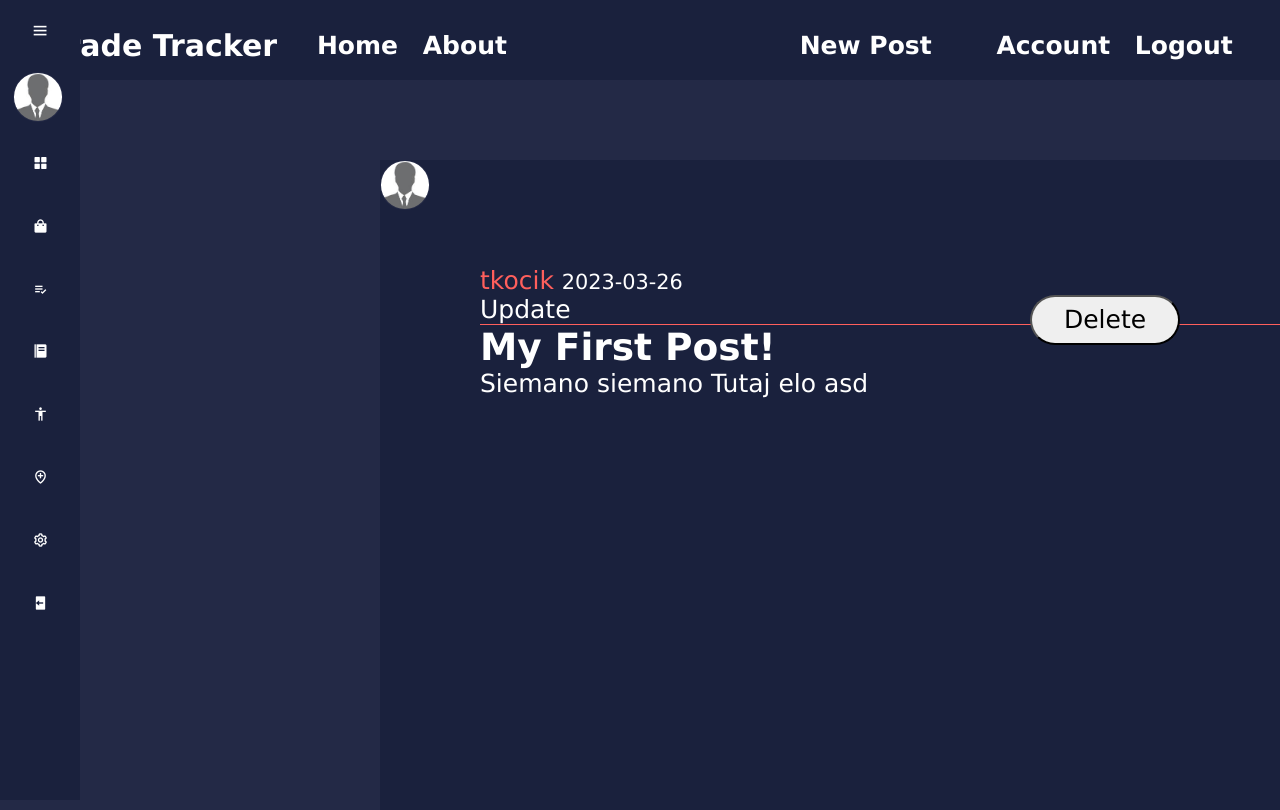
After one commit to Pleeys/TradeTracker, a Flask app: page /post/1 in a window 1280 px wide. The commit adds this page. Run offline with Flask 2, Linux system fonts and the light colour scheme; a user stored in the database is signed in; data comes from the database, SQL or seed files in the repository; both versions use the stored data as it was after the commit.

Commit message:
Create and update posts

```diff
--- a/tradetracker/forms.py
+++ b/tradetracker/forms.py
@@ -61,5 +61,5 @@
 
 class PostForm(FlaskForm):
     title = StringField('Title', validators=[DataRequired()])
-    content = TextAreaField('Content',validators=[DataRequired()])
+    content = TextAreaField('Content', validators=[DataRequired()])
     submit = SubmitField('Post')
--- a/tradetracker/routes.py
+++ b/tradetracker/routes.py
@@ -1,30 +1,16 @@
 import os
 import secrets
 from PIL import Image
-from flask import render_template, url_for, flash, redirect, request
+from flask import render_template, url_for, flash, redirect, request, abort
 from tradetracker import app, db, bcrypt
-from tradetracker.forms import RegistrationForm, LoginForm, UpdateAccountForm
+from tradetracker.forms import RegistrationForm, LoginForm, UpdateAccountForm, PostForm
 from tradetracker.models import User, Post
 from flask_login import login_user, current_user, logout_user, login_required
 
-
-posts = [
-    {
-    'author': 'Corey Schafter',
-    'title': 'Blog Post 1',
-    'content': 'First post content',
-    'date_posted': 'April 20, 2018'
-    },
-    {
-    'author': 'Jane Doe',
-    'title': 'Blog Post 2',
-    'content': 'Second post content',
-    'date_posted': 'April 21, 2018'
-    }
-]
 @app.route('/')
 @app.route('/home')
 def home():
+    posts = Post.query.all()
     return render_template('home.html',posts=posts)
 
 @app.route('/about')
@@ -107,7 +93,38 @@
     image_file = url_for('static', filename='profile_pics/' + current_user.image_file)
     return render_template('account.html', title='Account', image_file=image_file, form=form)
 
-@app.rout("/post/new")
+@app.route("/post/new", methods=['GET', 'POST'])
 @login_required
 def new_post():
-    return render_template('create_post.html', title='New Post')
+    form = PostForm()
+    if form.validate_on_submit():
+        post = Post(title=form.title.data, content=form.content.data, author=current_user)
+        db.session.add(post)
+        db.session.commit()
+        flash('Your post has been created!', 'success')
+        return redirect(url_for('home'))
+    return render_template('create_post.html', title='New Post', form=form, legend='New Post')
+
+@app.route("/post/<int:post_id>")
+def post(post_id):
+    post = Post.query.get_or_404(post_id)
+    return render_template('post.html', title=post.title, post=post)
+
+
+@app.route("/post/<int:post_id>/update", methods=['GET', 'POST'])
+@login_required
+def update_post(post_id):
+    post = Post.query.get_or_404(post_id)
+    if post.author != current_user:
+        abort(403)
+    form = PostForm()
+    if form.validate_on_submit():
+        post.title = form.title.data
+        post.content = form.content.data
+        db.session.commit()
+        flash('Your post has been updated!', 'success')
+        return redirect(url_for('post',post_id=post.id))
+    elif request.method == 'GET':
+        form.title.data = post.title
+        form.content.data = post.content
+    return render_template('create_post.html', title='Update Post', form=form, legend='Update Post')
--- a/tradetracker/static/main.css
+++ b/tradetracker/static/main.css
@@ -50,6 +50,10 @@
   word-spacing: 1rem;
   margin-right: 2.5%;
   margin-top: 1%;
+}
+.new_post {
+  margin-right: 40px;
+  word-spacing: 0;
 }
 .trade_tracker_logo {
   margin-top: 1%;
@@ -277,7 +281,7 @@
   font-size: 25px;
   text-align: center;
 }
-#check{
+.check{
   height: 25px;
   width: 25px;
   margin-left: 30px;
@@ -376,3 +380,24 @@
 .form-control-file {
   float: right;
 }
+.content {
+  width: 400px;
+  height: 150px;
+  float: right;
+  margin-bottom: 50px;
+  margin-top: 50px;
+  margin-right: 20%;
+}
+.content-title {
+  margin-left: 40%;
+  margin-top: 100px;
+  margin-right: 20%;
+}
+.post-title {
+  margin-left: 100px;
+}
+.post-links {
+  text-decoration: none;
+  color: white;
+  transition: color 0.3s;
+}
--- a/tradetracker/templates/layout.html
+++ b/tradetracker/templates/layout.html
@@ -22,6 +22,7 @@
         </div>
         <div class="navbar-right">
             {% if current_user.is_authenticated %}
+            <a class="navbar-link new_post" href="{{url_for('new_post')}}">New Post</a>
             <a class="navbar-link" href="{{url_for('account')}}">Account</a>
             <a class="navbar-link" href="{{url_for('logout')}}">Logout</a>
             {% else %}
--- /dev/null
+++ b/tradetracker/templates/post.html
@@ -0,0 +1,20 @@
+{% extends "layout.html" %}
+{% block content %}
+    <article class="media">
+        <img class="user-img" src="{{ url_for('static', filename='profile_pics/' + post.author.image_file) }}">
+        <div class="media-body">
+            <div class="article-head">
+                <a class="article-author" href="#">{{ post.author.username}}</a>
+                <small class="article-date">{{ post.date_posted.strftime('%Y-%m-%d') }}</small>
+                {% if post.author == current_user %}
+                    <div>
+                        <a class="post-links" href="{{ url_for('update_post', post_id=post.id) }}">Update</a>
+                        <button type="button" class="btn">Delete</button>
+                    </div>
+                {% endif %}
+            </div>
+            <h2 class="post-links">{{ post.title }}</h2>
+            <p class="article-content"> {{ post.content }}</p>
+        </div>
+    </article>
+{% endblock content %}
```
Also changed, not shown: tradetracker/templates/create_post.html (+22 -0 lines), tradetracker/templates/home.html (+4 -3 lines), tradetracker/templates/login.html (+7 -18 lines), instance/site.db.
